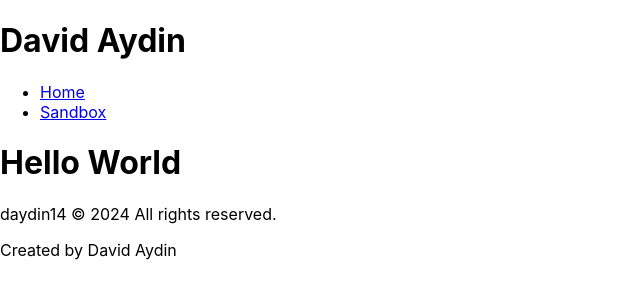
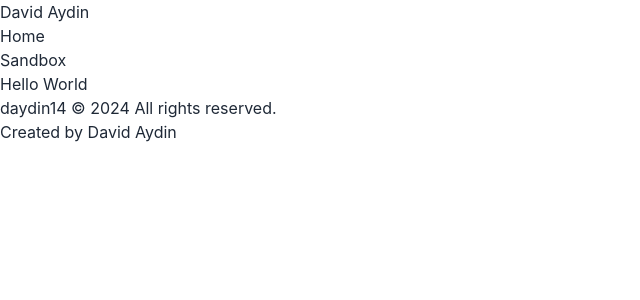
Before and after one commit to daydin14/daydin14.github.io, a React (Create React App) app in the folder portfolio/: page / in a window 1280 px wide. Shown: the top 300 px of the page, without its empty margins (0-640 px from the left). Built offline with nearby package versions, Linux system fonts and the light colour scheme.

Commit message:
Added multiple CSS Libraries/Frameworks: Bootstrap, Bulma, ChakraUI, MaterialUI, PureCSS, Tailwind CSS, DaisyUI

```diff
--- /dev/null
+++ b/portfolio/postcss.config.js
@@ -0,0 +1,6 @@
+module.exports = {
+  plugins: {
+    tailwindcss: {},
+    autoprefixer: {},
+  },
+}
--- a/portfolio/src/assets/styles/App.css
+++ b/portfolio/src/assets/styles/App.css
@@ -0,0 +1 @@
+@import "./libraries/Frameworks.css";
--- /dev/null
+++ b/portfolio/src/assets/styles/libraries/Frameworks.css
@@ -0,0 +1,8 @@
+/* Tailwind CSS */
+@tailwind base;
+@tailwind components;
+@tailwind utilities;
+
+@import "bootstrap/dist/css/bootstrap.min.css";
+@import "bulma/css/bulma.min.css";
+@import "purecss/build/pure-min.css";
--- /dev/null
+++ b/portfolio/tailwind.config.js
@@ -0,0 +1,12 @@
+/** @type {import('tailwindcss').Config} */
+module.exports = {
+  content: [
+    "./src/**/*.{js,jsx,ts,tsx}",
+  ],
+  theme: {
+    extend: {},
+  },
+  plugins: [
+    require('daisyui'),
+  ],
+}
```
Also changed, not shown: portfolio/package.json (+11 -0 lines), 1 other file (tests, documents, lock files or other folders).
